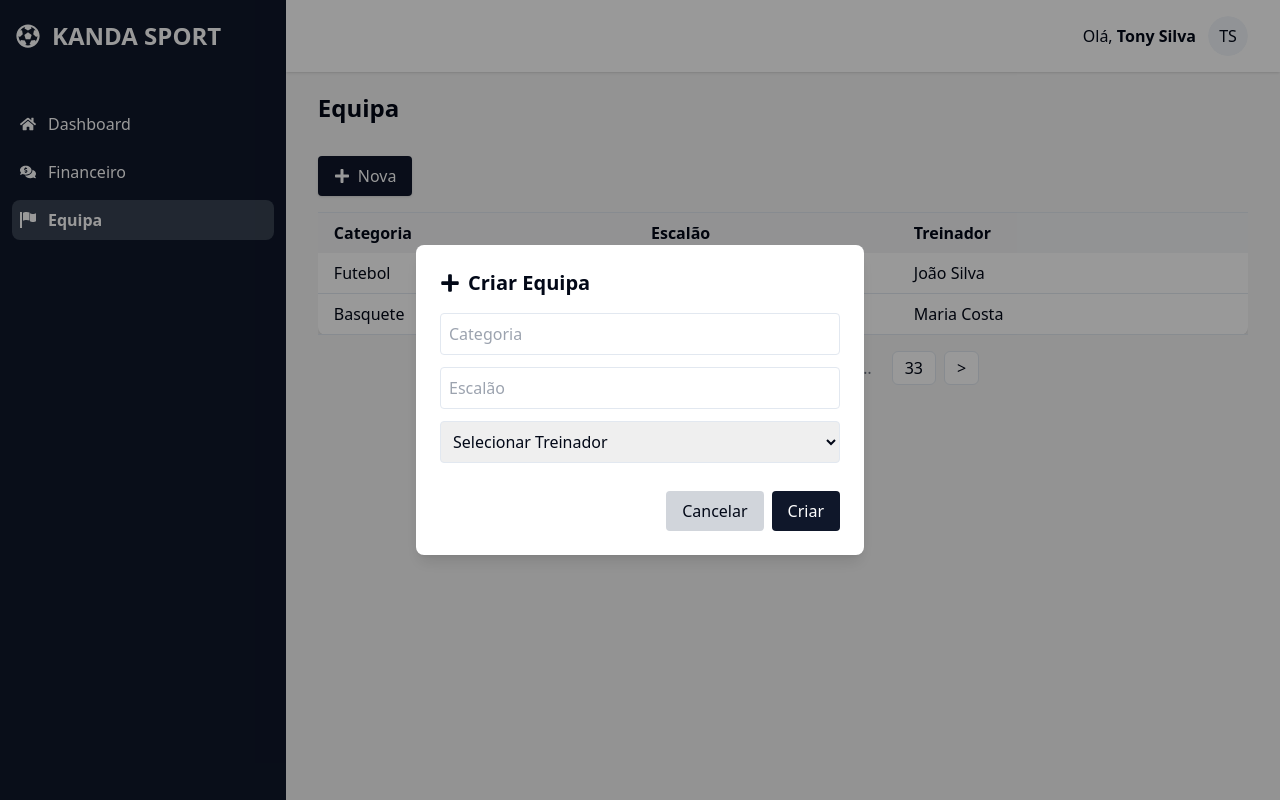
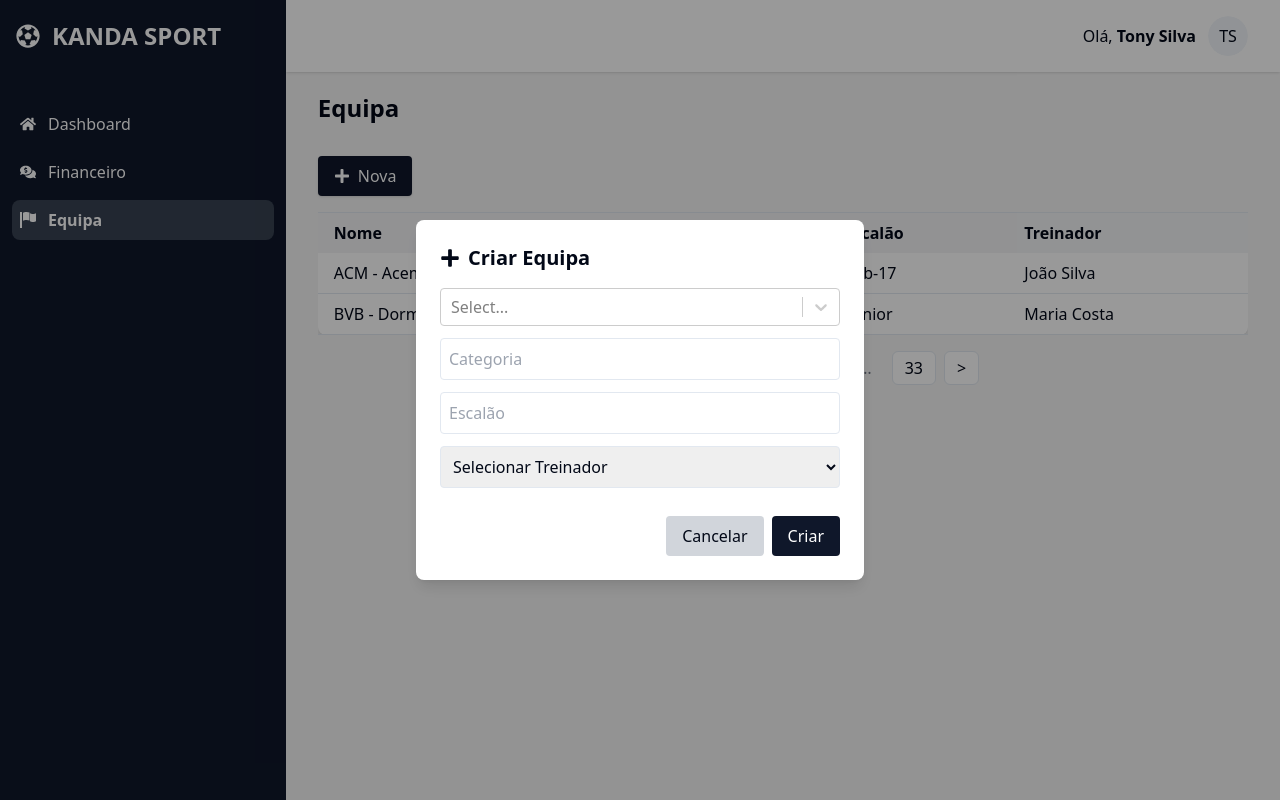
Before and after one commit to josedomingos919/front-sport-zone, a React (Vite) app: page /minutes in a window 1280 px wide. Both pictures are taken after a click on the button "Nova". Built offline with nearby package versions, Linux system fonts and the light colour scheme.

Commit message:
feat: react select is working

```diff
--- a/src/pages/Equipa/Body/index.jsx
+++ b/src/pages/Equipa/Body/index.jsx
@@ -1,10 +1,23 @@
 import Pagination from "@/components/pagination";
 import React, { useState } from "react";
 import { FaPlus } from "react-icons/fa";
+import Select from "react-select";
 
 const initialEquipes = [
-  { id: 1, categoria: "Futebol", escalao: "Sub-17", treinador: "João Silva" },
-  { id: 2, categoria: "Basquete", escalao: "Sénior", treinador: "Maria Costa" },
+  {
+    id: 1,
+    name: "ACM - Acemilan",
+    categoria: "Futebol",
+    escalao: "Sub-17",
+    treinador: "João Silva",
+  },
+  {
+    id: 2,
+    name: "BVB - Dormund",
+    categoria: "Basquete",
+    escalao: "Sénior",
+    treinador: "Maria Costa",
+  },
 ];
 
 const CadastroEquipa = () => {
@@ -57,6 +70,7 @@ const CadastroEquipa = () => {
         <table className="min-w-full bg-white rounded-lg shadow-md">
           <thead className="bg-gray-100">
             <tr>
+              <th className="py-2 px-4 text-left">Nome</th>
               <th className="py-2 px-4 text-left">Categoria</th>
               <th className="py-2 px-4 text-left">Escalão</th>
               <th className="py-2 px-4 text-left">Treinador</th>
@@ -65,6 +79,7 @@ const CadastroEquipa = () => {
           <tbody>
             {equipes.map((equipe) => (
               <tr key={equipe.id} className="border-b hover:bg-gray-50">
+                <td className="py-2 px-4">{equipe.name}</td>
                 <td className="py-2 px-4">{equipe.categoria}</td>
                 <td className="py-2 px-4">{equipe.escalao}</td>
                 <td className="py-2 px-4">{equipe.treinador}</td>
@@ -83,6 +98,20 @@ const CadastroEquipa = () => {
             </h2>
 
             <div className="flex flex-col gap-3">
+              <Select
+                className="basic-single"
+                classNamePrefix="select"
+                isDisabled={false}
+                isLoading={false}
+                isClearable={false}
+                isRtl={false}
+                isSearchable={false}
+                name="color"
+                options={[
+                  { value: "categoria1", label: "Categoria 1" },
+                  { value: "categoria2", label: "Categoria 2" },
+                ]}
+              />
               <input
                 type="text"
                 placeholder="Categoria"
@@ -115,7 +144,6 @@ const CadastroEquipa = () => {
                   </option>
                 ))}
               </select>
-
               <div className="flex justify-end gap-2 mt-4">
                 <button
                   className="px-4 py-2 bg-gray-300 rounded hover:bg-gray-400"
```
